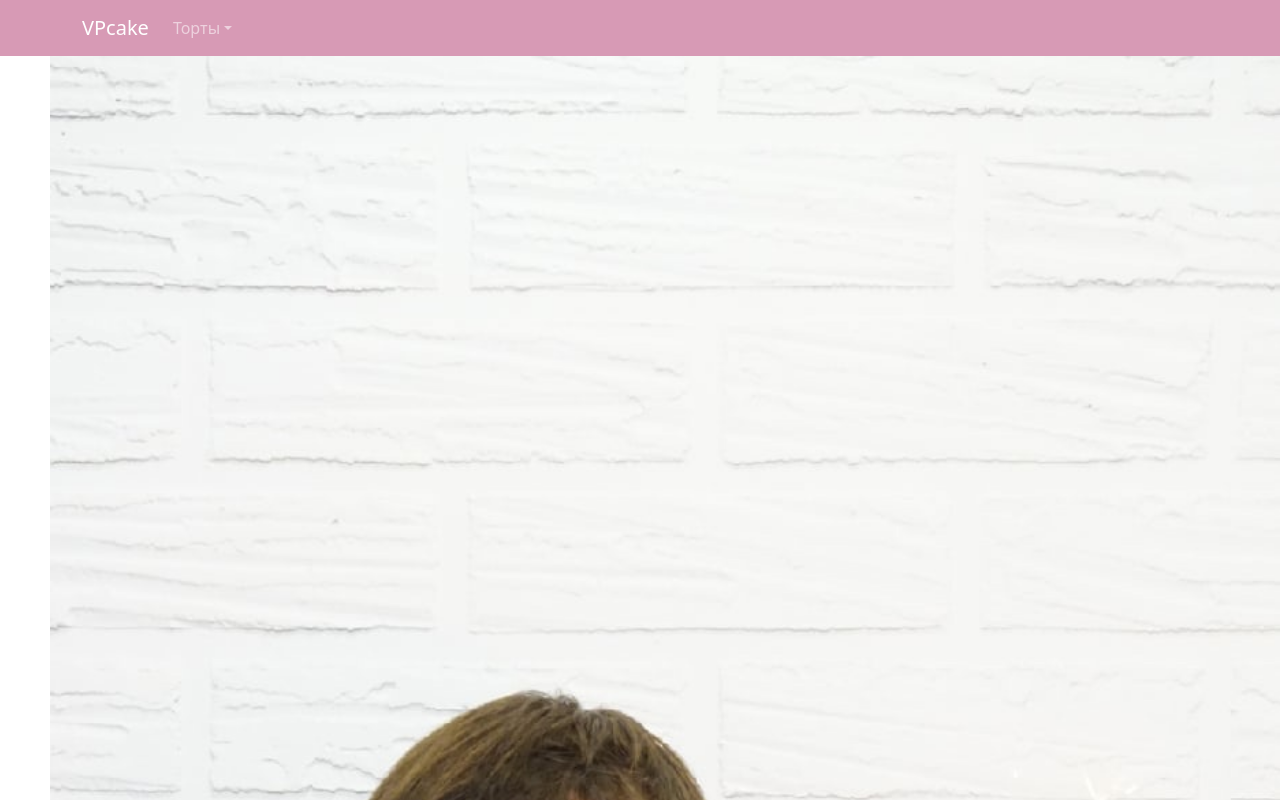
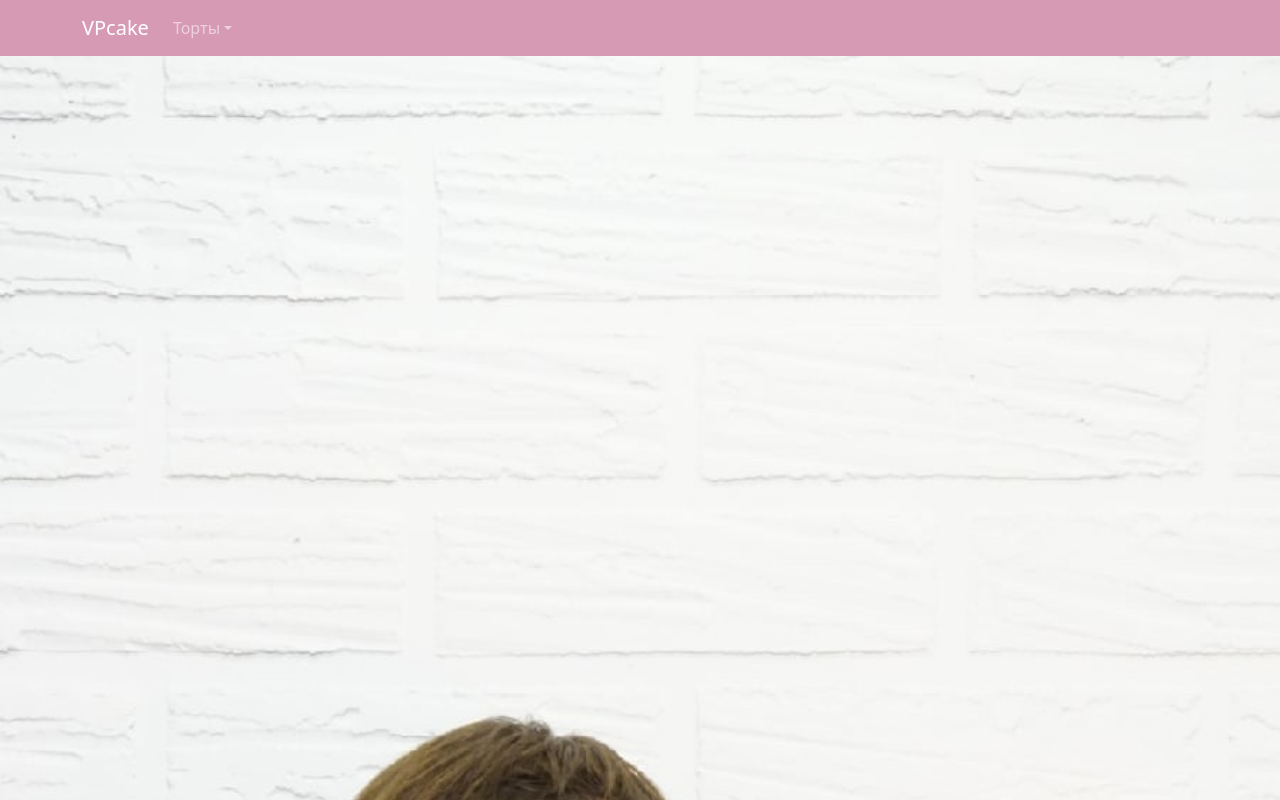
Before and after one commit to sergeianip20/rop, a Next.js app: page /secon in a window 1280 px wide. Shown: the top 800 px of the page. Built offline with nearby package versions, Linux system fonts and the light colour scheme.

Commit message:
Update global.module.css

```diff
--- a/styles/global.module.css
+++ b/styles/global.module.css
@@ -85,7 +85,7 @@ box-shadow: 5px 5px 5px red;
 .secon_carosel {
    widht: 100%;
    height: 1100px;
-   margin: 0px 0px 0px 50px;
+
 }
    .secon_grid {
       display:grid;
```
